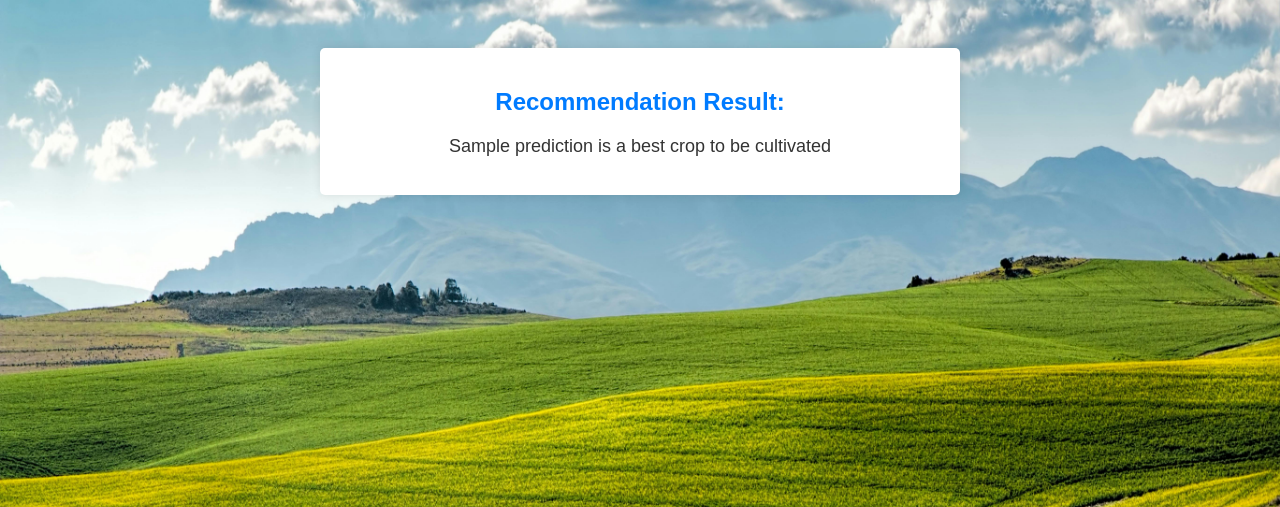
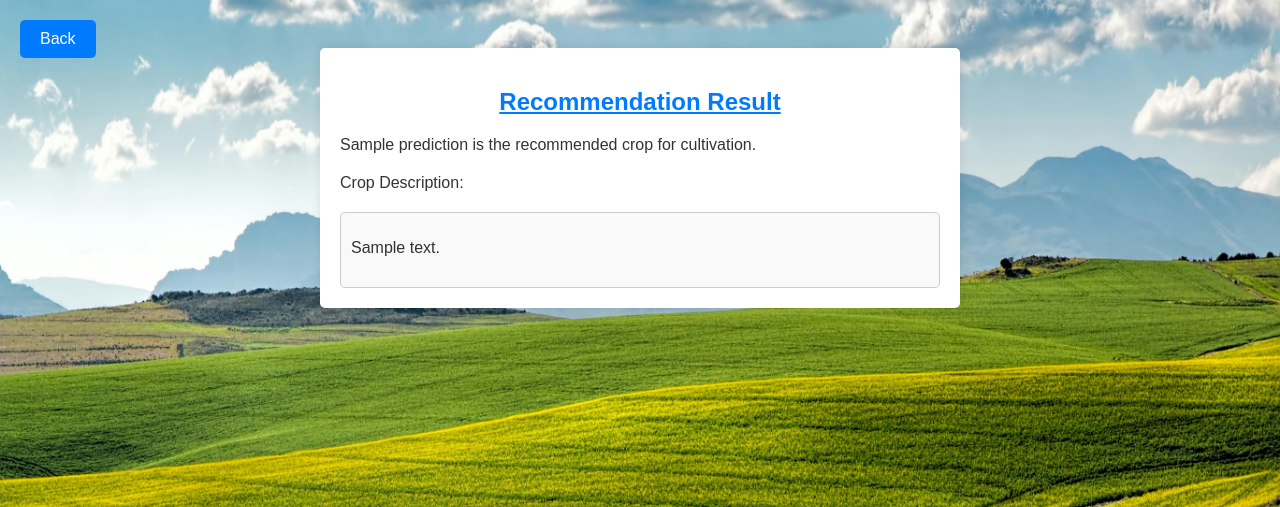
Before and after one commit to AnkithShetty397/crop_recommendation, a Django app: template crop_prediction/crop_prediction/templates/result.html in a window 1280 px wide. Shown: the top 507 px of the page. Run offline with Django 4.2, Linux system fonts and the light colour scheme; the template is opened without the code that fills it: most values are stand-ins (such as "Sample title", 1, 10 or a date in 2020).

Commit message:
Updated codebase

```diff
--- a/crop_prediction/crop_prediction/templates/result.html
+++ b/crop_prediction/crop_prediction/templates/result.html
@@ -18,6 +18,7 @@
         h2 {
             text-align: center;
             color: #007bff;
+            text-decoration: underline;
         }
 
         .result-container {
@@ -30,17 +31,42 @@
         }
 
         p {
-            text-align: center;
-            font-size: 18px;
+            text-align: justify;
+            font-size: 16px;
             color: #333;
+            margin-bottom: 20px;
+        }
+
+        .description-box {
+            border: 1px solid #ccc;
+            background-color: #f9f9f9;
+            border-radius: 5px;
+            padding: 10px;
+        }
+
+        .back-button {
+            position: absolute;
+            top: 20px;
+            left: 20px;
+            background-color: #007bff;
+            color: #fff;
+            padding: 10px 20px;
+            border-radius: 5px;
+            text-decoration: none;
         }
     </style>
 </head>
 <body>
 
+<a href="javascript:history.back()" class="back-button">Back</a>
+
 <div class="result-container">
-    <h2>Recommendation Result:</h2>
-    <p>{{ prediction }} is a best crop to be cultivated </p>
+    <h2>Recommendation Result</h2>
+    <p>{{ prediction }} is the recommended crop for cultivation.</p>
+    <p>Crop Description:</p>
+    <div class="description-box">
+        <p>{{ description }}</p>
+    </div>
 </div>
 
 </body>
```
Also changed, not shown: crop_prediction/crop_prediction/views.py (+27 -1 lines).
